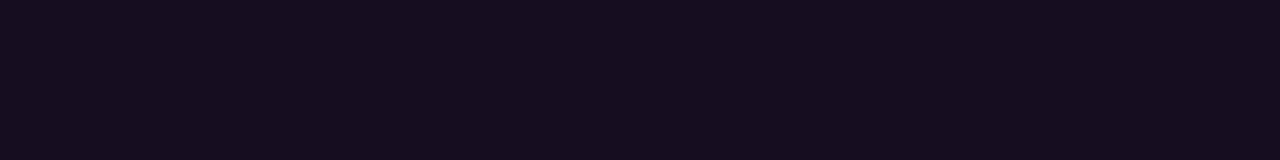
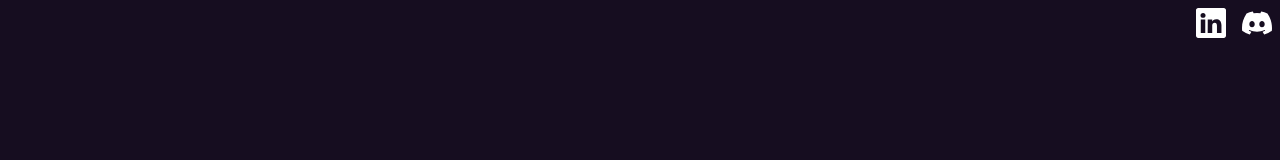
Before and after one commit to JesusM15/portafolio, a React (Create React App) app: page / in a window 1280 px wide. Shown: the top 160 px of the page. Built offline with nearby package versions, Linux system fonts and the light colour scheme.

Commit message:
nav y section home terminada

```diff
--- a/src/App.js
+++ b/src/App.js
@@ -1,8 +1,10 @@
 import Home from "./pages/Home/Home";
+import Navbar from "./components/Navbar/Navbar";
 
 function App() {
   return (
     <>
+      <Navbar />
       <Home />
     </>
   );
--- a/src/components/Navbar/Navbar.js
+++ b/src/components/Navbar/Navbar.js
@@ -1,12 +1,18 @@
 import classes from './Navbar.module.css';
+import { BsLinkedin, BsDiscord} from "react-icons/bs";
 
 const Navbar = () =>{
     return(
-        <nav className="flex max-h-12 justify-end">
-            <ul className="">
+        <nav className="flex max-h-16 justify-end p-2 absolute w-full">
+            <ul className="flex flex-row gap-4">
                 <li>
                     <a href="#" target="_blank">
-
+                       <BsLinkedin  className={`text-3xl ${classes.icon}`}/>
+                    </a>
+                </li>
+                <li>
+                    <a href="#" target="_blank">
+                       <BsDiscord  className={`text-3xl ${classes.icon}`}/>
                     </a>
                 </li>
             </ul>
--- a/src/components/Navbar/Navbar.module.css
+++ b/src/components/Navbar/Navbar.module.css
@@ -0,0 +1,3 @@
+.icon{
+    color: #fff;
+}
--- a/src/pages/Home/Home.js
+++ b/src/pages/Home/Home.js
@@ -24,8 +24,16 @@
       };
     }, []);
 
+    // const [ cursorX, setCursorX ] = useState();
+    // const [ cursorY, setCursorY ] = useState();
+
+    // window.addEventListener('mousemove', (e) =>{
+    //     setCursorX(e.pageX);
+    //     setCursorY(e.pageY);
+    // });
+
     return(
-        <section id="home" className="flex items-center w-full p-4">
+        <section id="home" className="flex items-center w-full px-4">
                 <div className="flex items-center flex-row w-full justify-around">
 
                     <div>
@@ -48,6 +56,9 @@
                         <img src={astronaut} className="h-72 w-auto" />
                     </div>
 
+                    {/* <div className={classes.cursor} style={{ left: cursorX + 'px', top: cursorY + 'px' }}>
+
+                    </div> */}
             </div>
         </section>
     );
--- a/src/pages/Home/Home.module.css
+++ b/src/pages/Home/Home.module.css
@@ -38,10 +38,15 @@
     box-shadow: 2px 1px 8px 5px var(--second-bg-color);
 }
 
-.cursor{
+/* .cursor{
+    z-index: -1;
     width: 20px;
     height: 20px;
-}
+    box-shadow: 2px -1px 20px 16px #6423a5;
+    background: #6423a5;
+    position: fixed;
+    border-radius: 50%;
+} */
 
 
 @keyframes astronaut {
```
